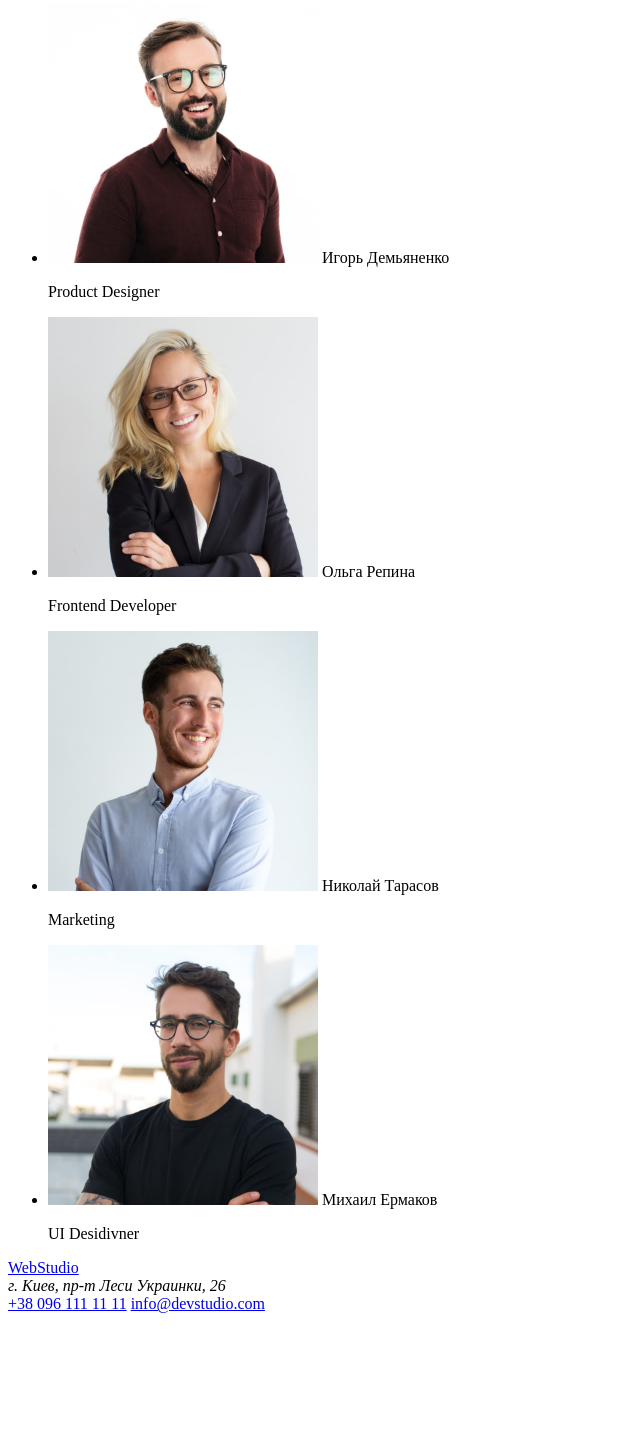
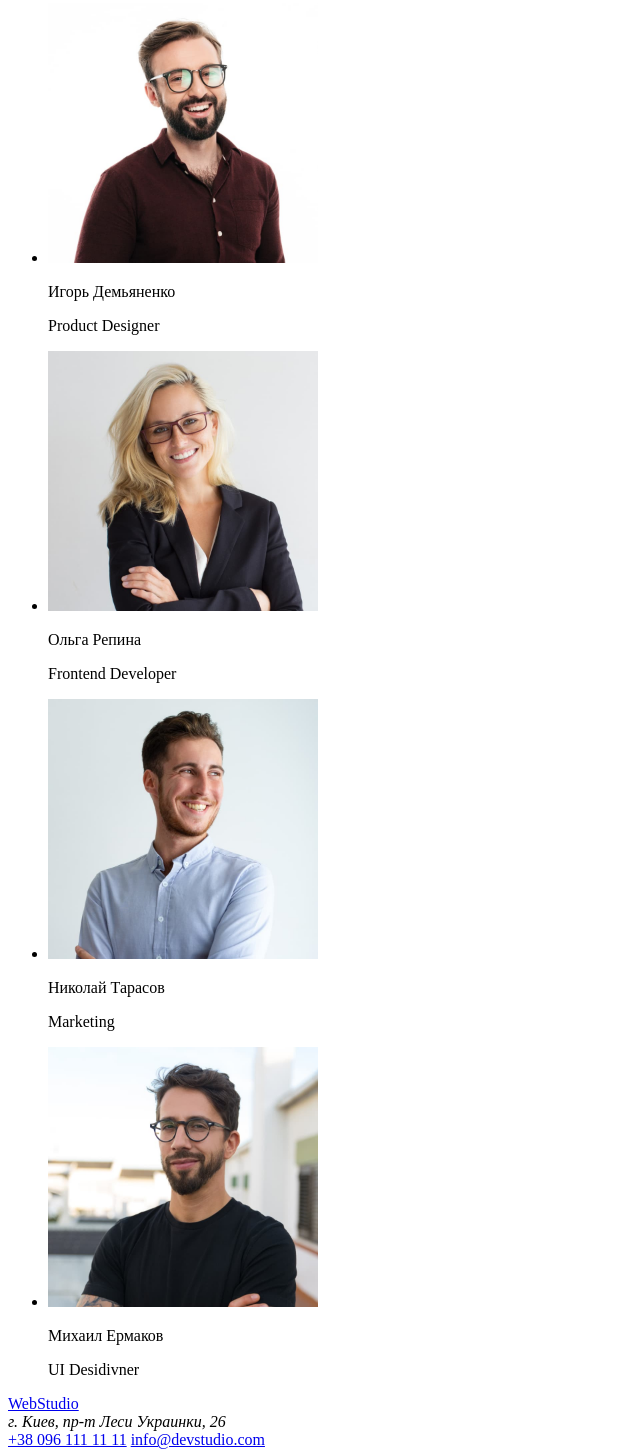
Before and after one commit to SerhiiTsukanov/goit-markup-hw-01, a plain HTML site: page index.html in a window 1280 px wide. Shown: the part 1555-3006 px from the top of the page, without its empty margins (0-640 px from the left). Before the commit the page ends 2876 px from the top, so only its background shows below. Drawn offline with Linux system fonts and the light colour scheme.

Commit message:
Update index.html

```diff
--- a/index.html
+++ b/index.html
@@ -68,14 +68,26 @@
         <section>
             <h2>Наша команда</h2>
                 <ul>
-                    <li><img src="./images/productdesigner.jpg" alt="Игорь Демьяненко" width="270" height="260">
-                        Игорь Демьяненко <p lang="en">Product Designer</p> </li>
-                    <li><img src="./images/frontenddeveloper.jpg" alt="Ольга Репина" width="270" height="260">
-                        Ольга Репина <p lang="en">Frontend Developer</p> </li>
-                    <li> <img src="./images/marketing.jpg" alt="Николай Тарасов" width="270" height="260">
-                        Николай Тарасов <p lang="en">Marketing</p> </li>
-                    <li><img src="./images/uidesigner.jpg" alt="Михаил Ермаков" width="270" height="260">
-                        Михаил Ермаков <p lang="en">UI Desidivner</p> </li>
+                    <li>
+                        <img src="./images/productdesigner.jpg" alt="Игорь Демьяненко" width="270" height="260">
+                        <p>Игорь Демьяненко</p>
+                        <p lang="en">Product Designer</p>
+                    </li>
+                    <li>
+                        <img src="./images/frontenddeveloper.jpg" alt="Ольга Репина" width="270" height="260">
+                        <p>Ольга Репина</p>
+                        <p lang="en">Frontend Developer</p>
+                    </li>
+                    <li>
+                        <img src="./images/marketing.jpg" alt="Николай Тарасов" width="270" height="260">
+                        <p>Николай Тарасов</p>
+                        <p lang="en">Marketing</p>
+                    </li>
+                    <li>
+                        <img src="./images/uidesigner.jpg" alt="Михаил Ермаков" width="270" height="260">
+                        <p>Михаил Ермаков</p>
+                        <p lang="en">UI Desidivner</p>
+                    </li>
                 </ul>
         </section>
 
```
